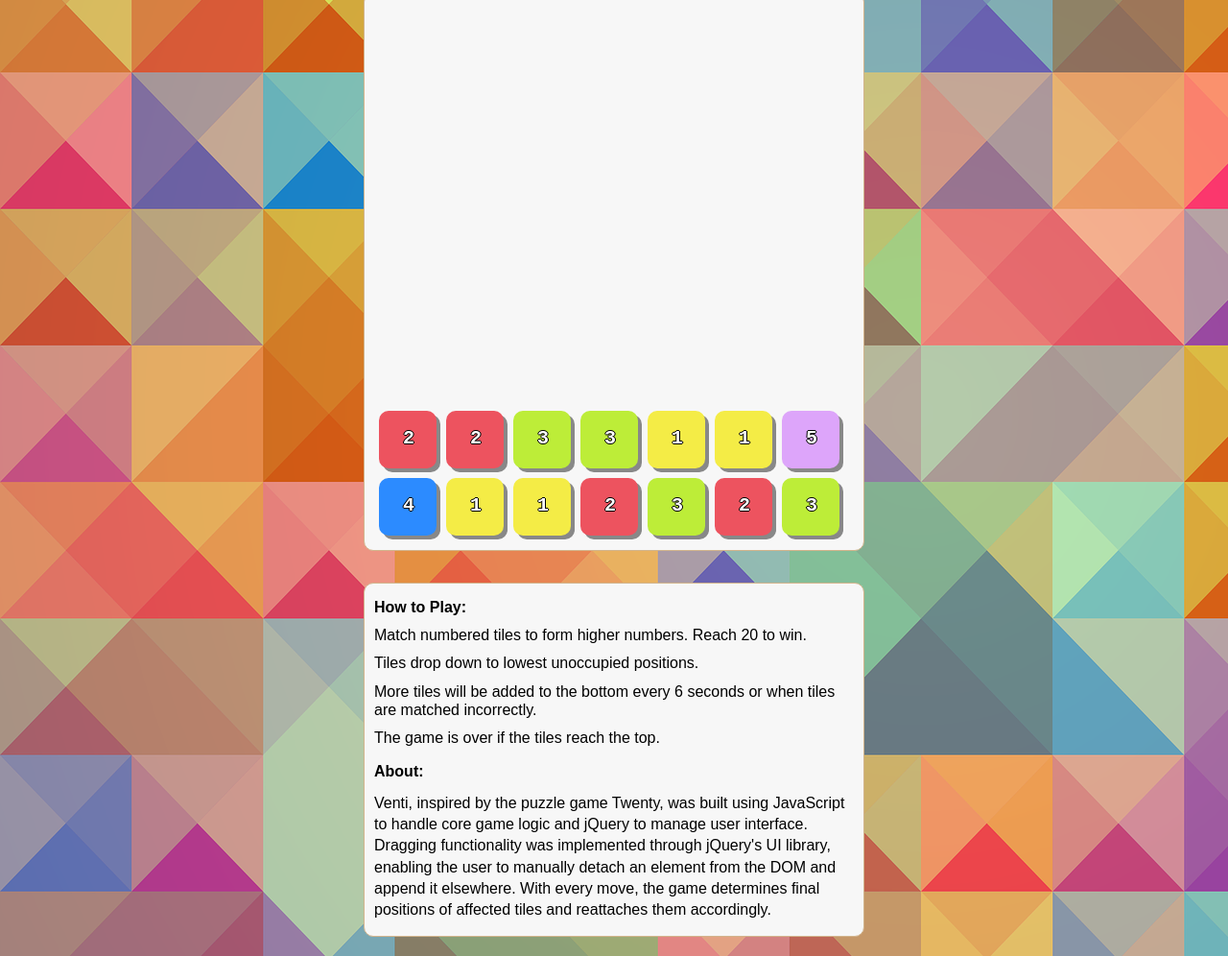
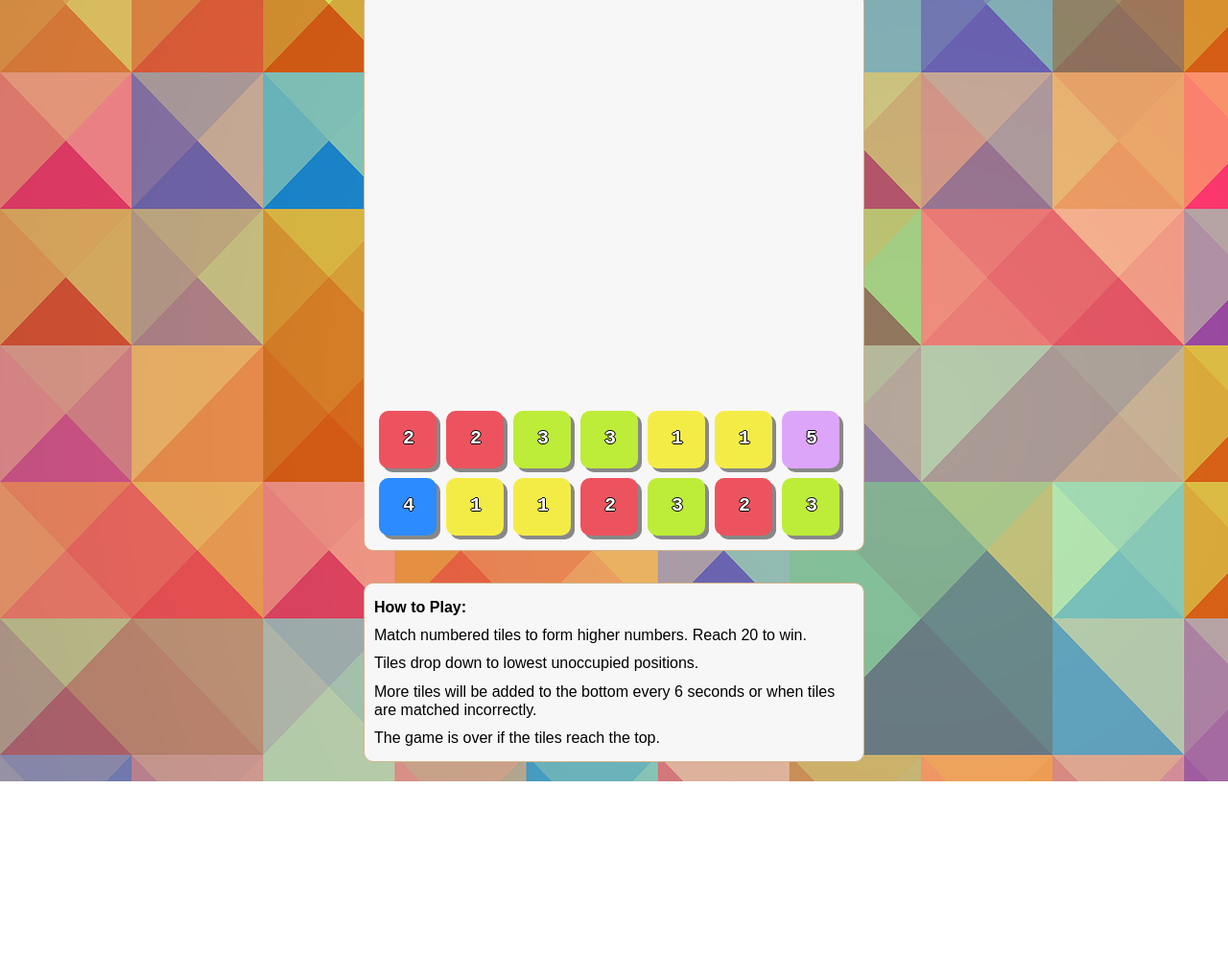
Before and after one commit to chronollama/venti, a website built with webpack: page index.html in a window 1280 px wide. Shown: the part 209-1205 px from the top of the page at 96% size. After the commit the page ends 1023 px from the top, so only its background shows below. Built offline with nearby package versions, Linux system fonts and the light colour scheme.

Commit message:
Remove about block

```diff
--- a/index.html
+++ b/index.html
@@ -31,20 +31,7 @@
           <p>More tiles will be added to the bottom every 6 seconds or when tiles are matched incorrectly.</p>
           <p>The game is over if the tiles reach the top.</p>
         </div>
-        <div class="about-block">
-          <p><strong>About:</strong></p>
-          <p>Venti, inspired by the puzzle game Twenty, was built using JavaScript to handle core game logic and jQuery to manage user interface. Dragging functionality was implemented through jQuery's UI library, enabling the user to manually detach an element from the DOM and append it elsewhere. With every move, the game determines final positions of affected tiles and reattaches them accordingly.</p>
-        </div>
       </summary>
-      <!-- <nav class="sidebar about-me">
-        <p>Developed by Jeffrey Wu</p>
-        <p>I'm a software developer with experience in Rails, JavaScript, React, and Redux. If you'd like to see more of my work, visit the links below.</p>
-        <p><a href="./assets/JeffreyWu.pdf">Resume</a></p>
-        <p><a href="https://www.linkedin.com/in/jwudev/">LinkedIn</a></p>
-        <p><a href="http://www.chronollama.com/">Portfolio</a></p>
-        <p><a href="https://github.com/chronollama">Github</a></p>
-        <p><a href="http://www.solomon-app.us/">Other projects</a></p>
-      </nav> -->
     </main>
   </body>
 </html>
```
